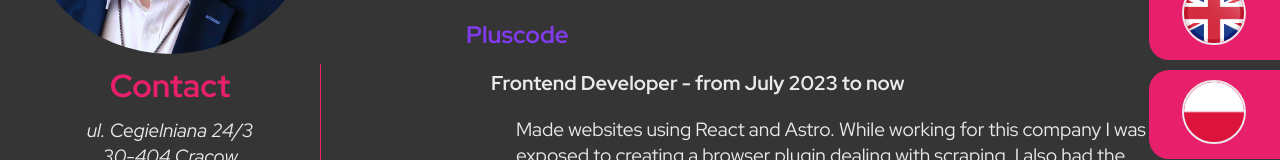
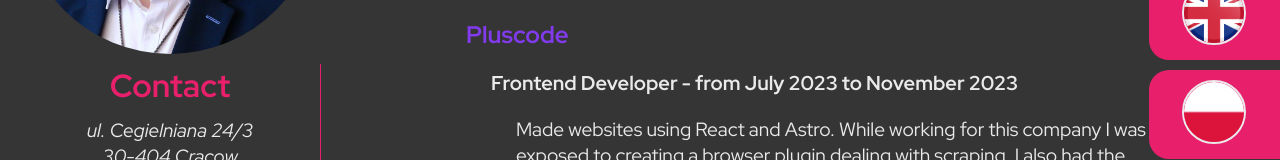
Before and after one commit to dziwuj/CV, a React (Vite) app: page / in a window 1280 px wide. Shown: the part 329-489 px from the top of the page. Built offline with nearby package versions, Linux system fonts and the light colour scheme.

Commit message:
updated some dates

```diff
--- a/src/constants/languages/en.ts
+++ b/src/constants/languages/en.ts
@@ -35,7 +35,7 @@ export const translations: ITranslations = {
         firstJob: {
             company: 'Pluscode',
             position: 'Frontend Developer',
-            dates: 'from July 2023 to now',
+            dates: 'from July 2023 to November 2023',
             description:
                 'Made websites using React and Astro. While working for this company I was also exposed to creating a browser plugin dealing with scraping. I also had the opportunity to work on advanced animations using GSAP.',
         },
--- a/src/constants/languages/pl.ts
+++ b/src/constants/languages/pl.ts
@@ -34,7 +34,7 @@ export const translations: ITranslations = {
         firstJob: {
             company: 'Pluscode',
             position: 'Frontend Developer',
-            dates: 'od lipca 2023 do teraz',
+            dates: 'od lipca 2023 do listopada 2023',
             description:
                 "Tworzenie stron internetowych przy użyciu React'a i Astro. Podczas pracy w tej firmie miałem też styczność z tworzeniem wtyczki przeglądarki zajmującej się scrapingiem. Miałem również okazję popracować nad zaawansowanymi animacjami z użyciem GSAP.",
         },
```
